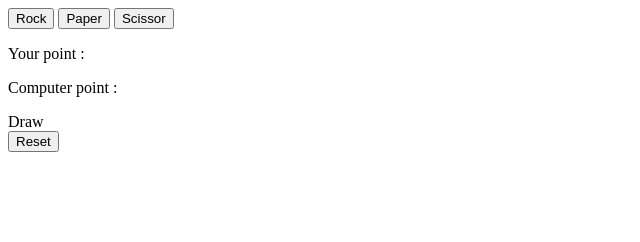
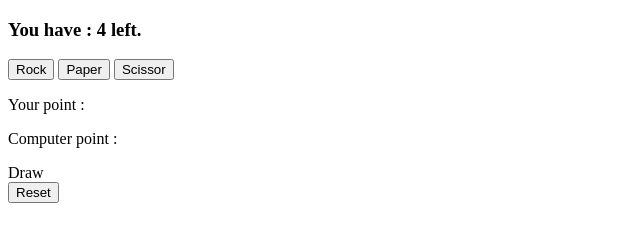
Before and after one commit to anaswal/rock-paper-scissor, a plain HTML site: page index.html in a window 1280 px wide. Both pictures are taken after a click on the button "Rock". Shown: the whole page, without its empty margins (0-640 px from the left). Drawn offline with Linux system fonts and the light colour scheme.

Commit message:
Adding  max round feature

```diff
--- a/index.html
+++ b/index.html
@@ -6,6 +6,7 @@
     <title>Rock Paper Scissor</title>
   </head>
   <body>
+    <h3>You have : <span id="round"></span> left.</h3>
     <div class="player-choice">
       <button class="choice" value="rock">Rock</button>
       <button class="choice" value="paper">Paper</button>
--- a/script.js
+++ b/script.js
@@ -3,6 +3,7 @@ const result = document.querySelector('.result');
 const playerScore = document.querySelector('#player-score');
 const computerScore = document.querySelector('#computer-score');
 const resetButton = document.querySelector('.reset');
+const round = document.querySelector('#round');
 
 let computerPoint = 0;
 let playerPoint = 0;
@@ -59,14 +60,8 @@ function playRound(computerSelection, playerSelection) {
   }
 }
 
-
-// let i = 1;
-// while (i <= 5) {
-//   const computerSelection = getComputerChoice();
-//   const playerSelectionMe = prompt("Rock/Paper/Scissor :").toLowerCase();
-//   console.log(playRound(computerSelection, playerSelectionMe));
-//   i++;
-// }
+let i = 5;
+round.textContent = i;
 
 playerChoice.forEach((button) => {
   button.addEventListener("click", (e) => {
@@ -74,8 +69,14 @@ playerChoice.forEach((button) => {
     const buttonValue = e.target.firstChild.textContent;
     const winner = playRound(computerSelection, buttonValue.toLowerCase())
     result.innerText = winner;
+    i--;
+    round.textContent = i;
+    if (i === 0) {
+      playerChoice.forEach(btn => btn.setAttribute('disabled', true));
+    }
   });
 });
+
 
 resetButton.addEventListener('click', () => {
   window.location.reload();
```
